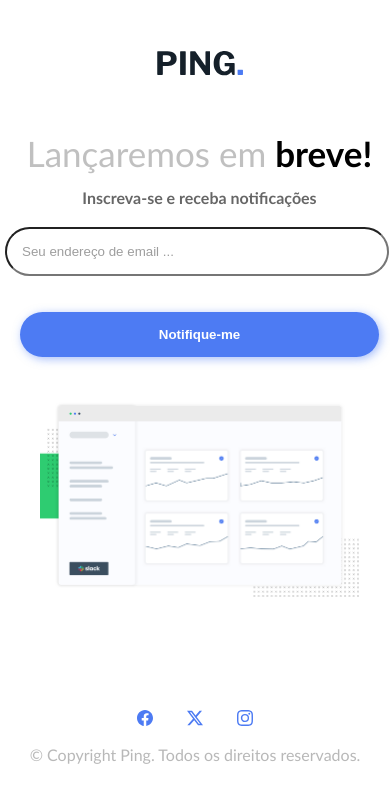
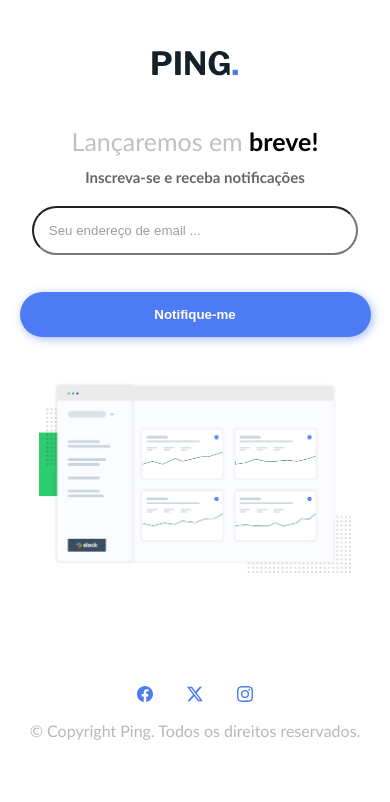
Before and after one commit to lucasSouza225/paginaMmestre, a plain HTML site: page index.html in a window 390 px wide. Drawn offline with Linux system fonts and the light colour scheme.

Commit message:
ultimo ajustes do no css

```diff
--- a/css/style.css
+++ b/css/style.css
@@ -118,13 +118,16 @@ footer {
 /* aqui vou adicionar o media query  */
 
 @media (max-width: 600px) {
+    body {
+        background-color: #fff;
+    }
 
     main h1 {
-        font-size: 35px;
+        font-size: 25px;
     }
 
     main h2 {
-        font-size: 16px;
+        font-size: 15px;
     }
 
     #formulario {
@@ -134,12 +137,20 @@ footer {
     }
 
     #email {
-        width: 350px;
-        margin-left: 5px;
+        width: 75vw;
+        margin-left: 10px;
     }
 
      button {
-      width: 90%;
+      width: 90vw;
       margin-bottom: 10px;
     }
+
+    #input {
+        margin-bottom: 20px;
+    }
+
+    #erro {
+        font-size: 10px;
+    }
   }
--- a/js/script.js
+++ b/js/script.js
@@ -11,6 +11,6 @@ function validarEmail() {
     } else {
         erro.style.visibility = "hidden";
         emailInput.classList.remove("erro");
-        alert("Email válido! Você será notificado.");  // aqui você pode dicionar que quiser fazer com o e-mail válido
+        alert("Email válido! Você será notificado.");  // aqui vai aparecer se  e-mail válido
     }
 }
```
